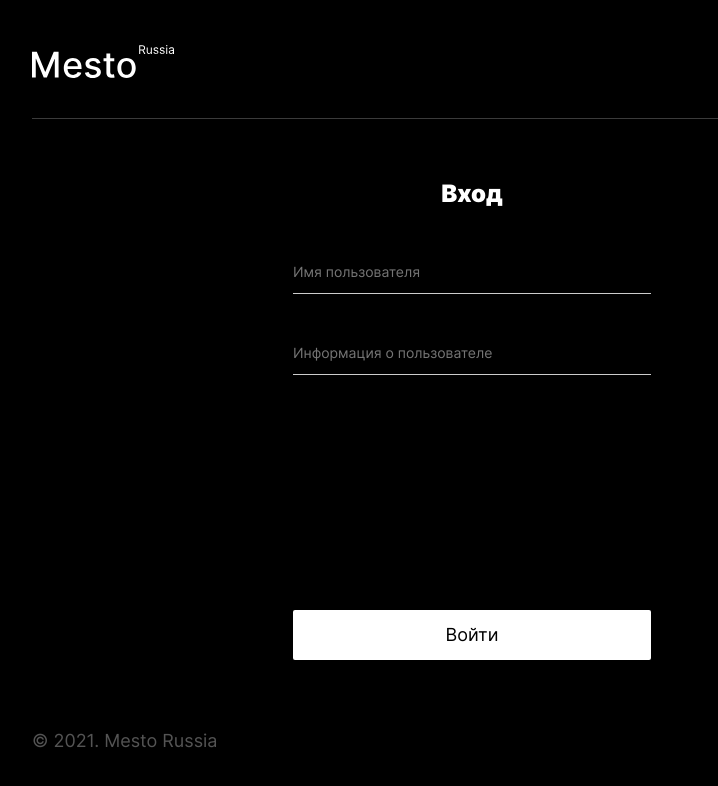
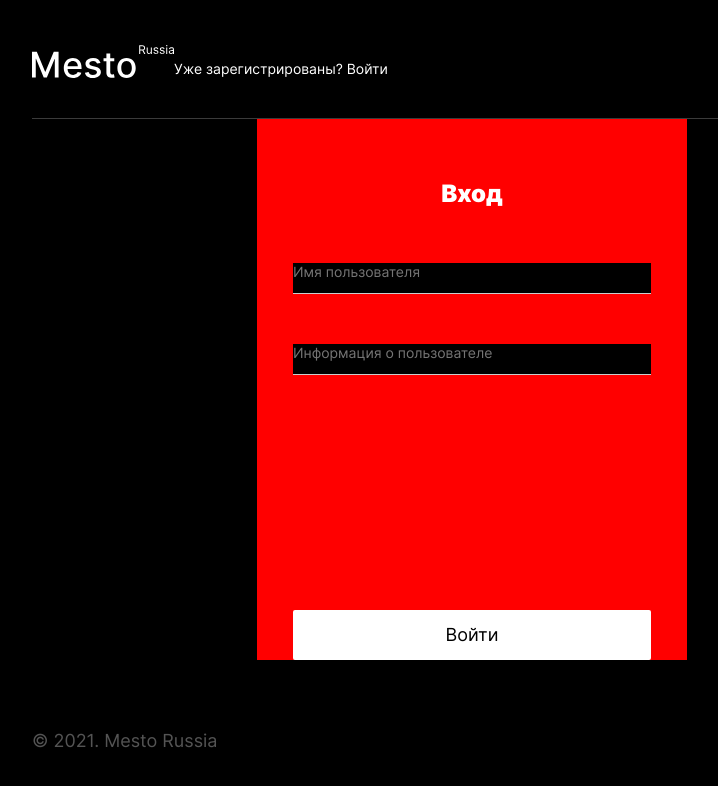
Before and after one commit to MaximArzhanov/react-mesto-auth, a React (Create React App) app: page /sign-in in a window 1280 px wide. Shown: the top 786 px of the page, without its empty margins (168-886 px from the left). Built offline with nearby package versions, Linux system fonts and the light colour scheme; no server answers.

Commit message:
fix: Исправлена ошибка с фоном во время загрузки

```diff
--- a/src/blocks/content/_type/content_type_form.css
+++ b/src/blocks/content/_type/content_type_form.css
@@ -8,4 +8,6 @@
     flex-direction: column;
     justify-self: center;
     background: rgba(0, 0, 0, 1);
+
+    background-color: red;
 }
--- a/src/blocks/page/page.css
+++ b/src/blocks/page/page.css
@@ -5,7 +5,7 @@
   max-width: 1280px;
   display: grid;
   grid-template-columns: minmax(19px, 200px) minmax(min-content, 880px) minmax(19px, 200px);
-  grid-template-rows: repeat(3, minmax(min-content, max-content));
+  grid-template-rows: minmax(min-content, max-content) minmax(calc(100vh - 260px), max-content) minmax(min-content, max-content);
 }
 
 @media screen and (max-width: 767px) {
--- a/src/components/Header.js
+++ b/src/components/Header.js
@@ -1,9 +1,15 @@
 import React from 'react';
+import { Link } from 'react-router-dom';
 
-function Header() {
+function Header(props) {
+  //const { textLink } = props;
+
   return (
     <header className="header">
       <a href="#" className="header__logo"></a>
+      <Link to="/sign-in" className="link link_type_small">
+        Уже зарегистрированы? Войти
+      </Link>
     </header>
   );
 }
```
